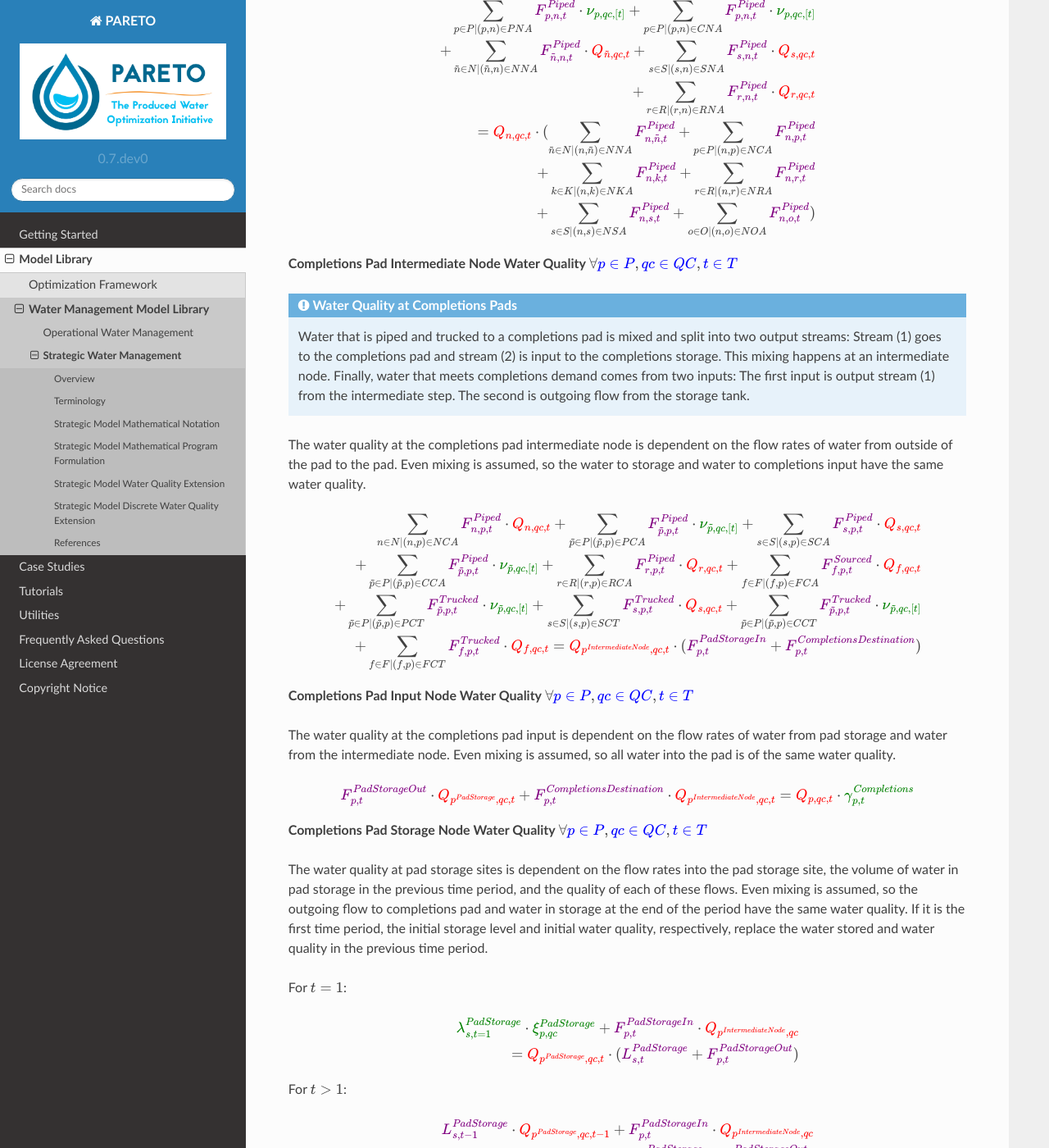
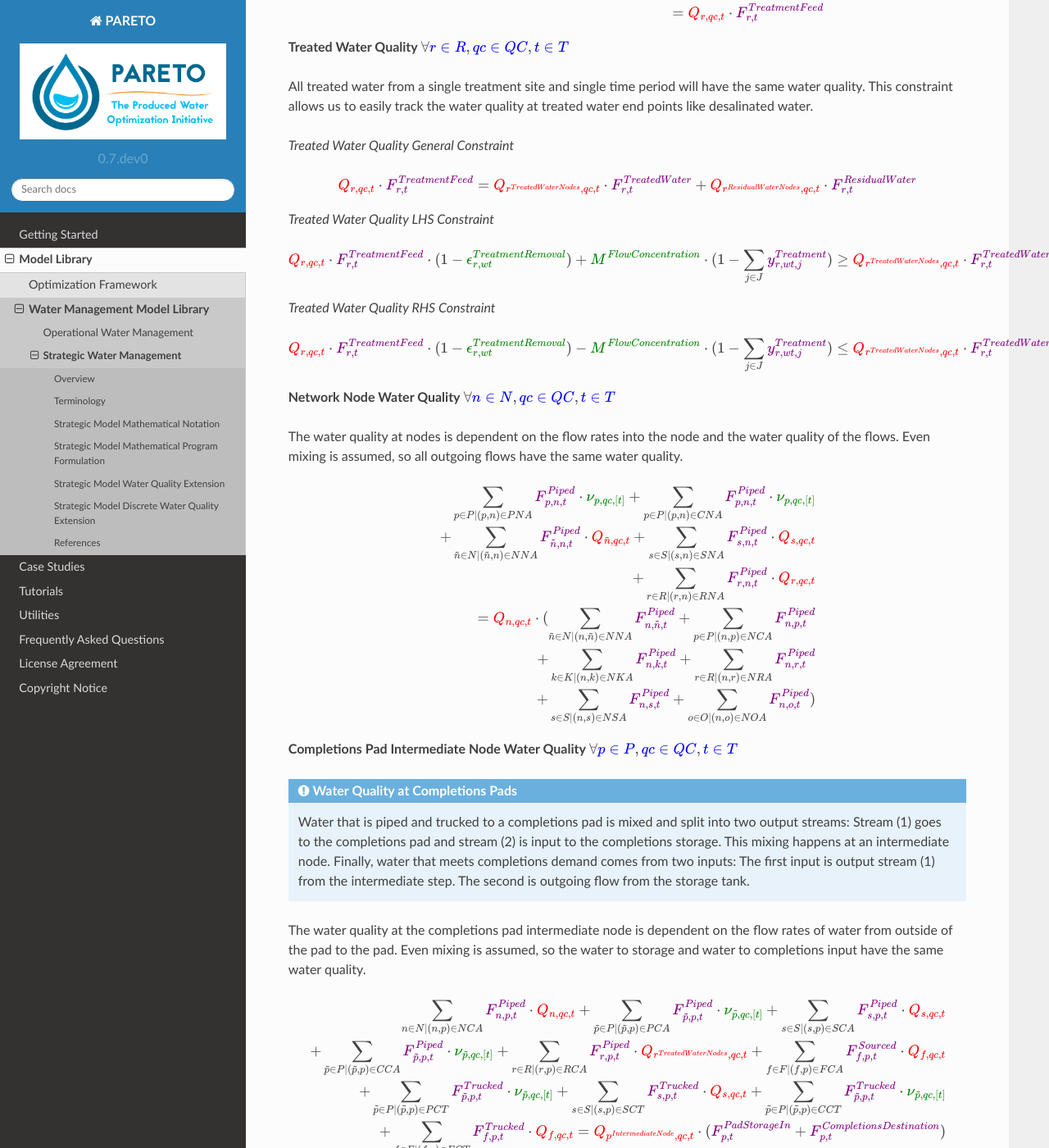
Before and after one commit to project-pareto/project-pareto, a Sphinx documentation site: the page built from docs/model_library/strategic_water_management/index.rst, in a window 1280 px wide and 1400 px high, scrolled down 28163 px. Shown: the whole window at 82% size. Built offline with Sphinx 7.4.7 and the Read the Docs theme 2.0.0, drawn with Linux system fonts in a browser that asks for light colours; some of the changed text lies outside the part shown.

Commit message:
update documentation to include treatment efficiency changes for strategic model and water quality post calculation

```diff
--- a/docs/model_library/strategic_water_management/index.rst
+++ b/docs/model_library/strategic_water_management/index.rst
@@ -177,9 +177,11 @@
 
 :math:`\textcolor{red}{F_{s,t}^{StorageEvaporationStream}}` =       Water at storage lost to evaporation
 
-:math:`\textcolor{red}{F_{r,t}^{ResidualWater}}` =                  Flow of residual water out at a treatment site
-
-:math:`\textcolor{red}{F_{r,t}^{TreatedWater}}` =                   Flow of treated water out at a treatment site
+:math:`\textcolor{red}{F_{r,t}^{TreatmentFeed}}` =       Flow of feed to a treatment site
+
+:math:`\textcolor{red}{F_{r,t}^{ResidualWater}}` =                  Flow of residual water out of a treatment site
+
+:math:`\textcolor{red}{F_{r,t}^{TreatedWater}}` =                   Flow of treated water out of a treatment site
 
 :math:`\textcolor{red}{F_{p,t}^{CompletionsReuseDestination}}` =    Water delivered to completions pad for reuse
 
@@ -330,6 +332,8 @@
 
 :math:`\textcolor{green}{\epsilon_{r, wt}^{Treatment}}` =        Treatment efficiency for technology :math:`\textcolor{blue}{wt}` at treatment site
 
+:math:`\textcolor{green}{\epsilon_{r, wt, qc}^{TreatmentRemoval}}` =        Removal efficiency for technology :math:`\textcolor{blue}{wt}` and quality component :math:`\textcolor{blue}{qc}` at treatment site
+
 :math:`\textcolor{green}{\epsilon_{k,t}^{DisposalOperatingCapacity}}` = Operating capacity of disposal site [%]
 
 :math:`\textcolor{green}{\alpha^{AnnualizationRate}}` =         Annualization Rate [%]
@@ -407,6 +411,10 @@
 :math:`\textcolor{green}{\pi_{f}^{Sourcing}}` =                 Fresh sourcing cost
 
 :math:`\textcolor{green}{M^{Flow}}` =                           Big-M flow parameter
+
+:math:`\textcolor{green}{M^{Concentration}}` =                  Big-M concentration parameter
+
+:math:`\textcolor{green}{M^{FlowConcentration}}` =              Big-M flow concentration parameter
 
 :math:`\textcolor{green}{\psi^{FracDemand}}` =                  Slack cost parameter
 
@@ -859,9 +867,9 @@
         \leq \textcolor{red}{T_{r,[t]}^{Capacity}}
 
 
-**Treatment Balance:** :math:`\forall \textcolor{blue}{r \in R}, \textcolor{blue}{t \in T}`
-
-At a treatment facility, the inlet raw produced water is treated and separated into treated water and residual water.
+**Treatment Feed Balance:** :math:`\forall \textcolor{blue}{r \in R}, \textcolor{blue}{t \in T}`
+
+At a treatment facility, the inlet raw produced water is combined into a single input treatment feed.
 
 .. math::
 
@@ -869,7 +877,15 @@
         + \sum_{s \in S | (s, r) \in SRA}\textcolor{red}{F_{s,r,t}^{Piped}}
         + \sum_{p \in P | (p, r) \in PRT}\textcolor{red}{F_{p,r,t}^{Trucked}}
         + \sum_{p \in P | (p, r) \in CRT}\textcolor{red}{F_{p,r,t}^{Trucked}}
-
+        = \textcolor{red}{F_{r,t}^{TreatmentFeed}}
+
+**Treatment Balance:** :math:`\forall \textcolor{blue}{r \in R}, \textcolor{blue}{t \in T}`
+
+At a treatment facility, the input treatment feed is treated and separated into treated water and residual water.
+
+.. math::
+
+        \textcolor{red}{F_{r,t}^{TreatmentFeed}}
         = \textcolor{red}{F_{r,t}^{ResidualWater}}
         + \textcolor{red}{F_{r,t}^{TreatedWater}}
 
@@ -878,25 +894,20 @@
 
 The efficiency of a treatment technology determines the amount of residual water produced.
 
-.. math::
-
-        (\sum_{n \in N | (n, r) \in NRA}\textcolor{red}{F_{n,r,t}^{Piped}}
-        + \sum_{s \in S | (s, r) \in SRA}\textcolor{red}{F_{s,r,t}^{Piped}}
-        + \sum_{p \in P | (p, r) \in PRT}\textcolor{red}{F_{p,r,t}^{Trucked}}
-        + \sum_{p \in P | (p, r) \in CRT}\textcolor{red}{F_{p,r,t}^{Trucked}})
-
+*Residual Water LHS*
+
+.. math::
+
+        \textcolor{red}{F_{r,t}^{TreatmentFeed}}
         \cdot (1 - \textcolor{green}{\epsilon_{r, wt}^{Treatment}})
         - \textcolor{green}{M^{Flow}}
          \cdot (1 - \sum_{j \in J}\textcolor{red}{y_{r,wt,j}^{Treatment}})
         \leq \textcolor{red}{F_{r,t}^{ResidualWater}}
 
-
-.. math::
-        (\sum_{n \in N | (n, r) \in NRA}\textcolor{red}{F_{n,r,t}^{Piped}}
-        + \sum_{s \in S | (s, r) \in SRA}\textcolor{red}{F_{s,r,t}^{Piped}}
-        + \sum_{p \in P | (p, r) \in PRT}\textcolor{red}{F_{p,r,t}^{Trucked}}
-        + \sum_{p \in P | (p, r) \in CRT}\textcolor{red}{F_{p,r,t}^{Trucked}})
-
+*Residual Water RHS*
+
+.. math::
+        \textcolor{red}{F_{r,t}^{TreatmentFeed}}
         \cdot (1 - \textcolor{green}{\epsilon_{r, wt}^{Treatment}})
         + \textcolor{green}{M^{Flow}}
          \cdot (1 - \sum_{j \in J}\textcolor{red}{y_{r,wt,j}^{Treatment}})
@@ -1368,7 +1379,9 @@
 
 :math:`\textcolor{blue}{p^{PadStorage} \in CP}`         Pad Storage
 
-:math:`\textcolor{blue}{r^{TreatedWaterIntermediateNode} \in R}`         Treated Water Intermediate Node
+:math:`\textcolor{blue}{r^{TreatedWaterNodes} \in R}`         Treated Water Nodes
+
+:math:`\textcolor{blue}{r^{ResidualWaterNodes} \in R}`         Residual Water Nodes
 
 
 **Water Quality Parameters**
@@ -1464,22 +1477,40 @@
         + \sum_{p \in P | (p, r) \in CRT}\textcolor{purple}{F_{p,r,t}^{Trucked}} \cdot \textcolor{green}{\nu_{p,qc,[t]}}
 
         = \textcolor{red}{Q_{r,qc,t}} \cdot
-         (\textcolor{purple}{F_{r,t}^{ResidualWater}}
-        + \textcolor{purple}{F_{r,t}^{TreatedWater}})
-
-
-**Treated Water Quality Rule** :math:`\forall \textcolor{blue}{r \in R}, \textcolor{blue}{qc \in QC}, \textcolor{blue}{t \in T}`
+         \textcolor{purple}{F_{r,t}^{TreatmentFeed}}
+
+
+**Treated Water Quality** :math:`\forall \textcolor{blue}{r \in R}, \textcolor{blue}{qc \in QC}, \textcolor{blue}{t \in T}`
 
 All treated water from a single treatment site and single time period will have the same water quality. This constraint allows us to
 easily track the water quality at treated water end points like desalinated water.
 
-.. math::
-
+*Treated Water Quality General Constraint*
+
+.. math::
+
+        \textcolor{red}{Q_{r,qc,t}} \cdot \textcolor{purple}{F_{r,t}^{TreatmentFeed}}
+        = \textcolor{red}{Q_{r^{TreatedWaterNodes},qc,t}} \cdot
         \textcolor{purple}{F_{r,t}^{TreatedWater}}
-        = \textcolor{red}{Q_{r,qc,t}} \cdot
-        ( \sum_{p \in CP | (r, p) \in RCA}\textcolor{purple}{F_{r,p,t}^{Piped}}
-        + \sum_{s \in S | (r, s) \in RSA}\textcolor{purple}{F_{r,s,t}^{Piped}}
-        + \textcolor{purple}{F_{r,t}^{DesalinatedWater}})
+        + \textcolor{red}{Q_{r^{ResidualWaterNodes},qc,t}} \cdot \textcolor{purple}{F_{r,t}^{ResidualWater}}
+
+*Treated Water Quality LHS Constraint*
+
+.. math::
+
+        \textcolor{red}{Q_{r,qc,t}} \cdot \textcolor{purple}{F_{r,t}^{TreatmentFeed}} \cdot (1 - \textcolor{green}{\epsilon_{r, wt}^{TreatmentRemoval}})
+        + \textcolor{green}{M^{FlowConcentration}}
+         \cdot (1 - \sum_{j \in J}\textcolor{purple}{y_{r,wt,j}^{Treatment}})
+        \geq \textcolor{red}{Q_{r^{TreatedWaterNodes},qc,t}} \cdot \textcolor{purple}{F_{r,t}^{TreatedWater}}
+
+*Treated Water Quality RHS Constraint*
+
+.. math::
+        \textcolor{red}{Q_{r,qc,t}} \cdot \textcolor{purple}{F_{r,t}^{TreatmentFeed}} \cdot (1 - \textcolor{green}{\epsilon_{r, wt}^{TreatmentRemoval}})
+        - \textcolor{green}{M^{FlowConcentration}}
+         \cdot (1 - \sum_{j \in J}\textcolor{purple}{y_{r,wt,j}^{Treatment}})
+        \leq \textcolor{red}{Q_{r^{TreatedWaterNodes},qc,t}} \cdot \textcolor{purple}{F_{r,t}^{TreatedWater}}
+
 
 **Network Node Water Quality** :math:`\forall \textcolor{blue}{n \in N}, \textcolor{blue}{qc \in QC}, \textcolor{blue}{t \in T}`
 
@@ -1522,7 +1553,7 @@
         + \sum_{s \in S | (s, p) \in SCA}\textcolor{purple}{F_{s,p,t}^{Piped}} \cdot \textcolor{red}{Q_{s,qc,t}}
 
         + \sum_{\tilde{p} \in P | (\tilde{p}, p) \in CCA}\textcolor{purple}{F_{\tilde{p},p,t}^{Piped}} \cdot \textcolor{green}{\nu_{\tilde{p},qc,[t]}}
-        + \sum_{r \in R | (r, p) \in RCA}\textcolor{purple}{F_{r,p,t}^{Piped}} \cdot \textcolor{red}{Q_{r,qc,t}}
+        + \sum_{r \in R | (r, p) \in RCA}\textcolor{purple}{F_{r,p,t}^{Piped}} \cdot \textcolor{red}{Q_{r^{TreatedWaterNodes},qc,t}}
         + \sum_{f \in F | (f, p) \in FCA}\textcolor{purple}{F_{f,p,t}^{Sourced}} \cdot \textcolor{red}{Q_{f,qc,t}}
 
         + \sum_{\tilde{p} \in P | (\tilde{p}, p) \in PCT}\textcolor{purple}{F_{\tilde{p},p,t}^{Trucked}} \cdot \textcolor{green}{\nu_{\tilde{p},qc,[t]}}
```
Also changed, not shown: other parts of docs/model_library/strategic_water_management/index.rst (+1 -1 lines), 1 other file.
